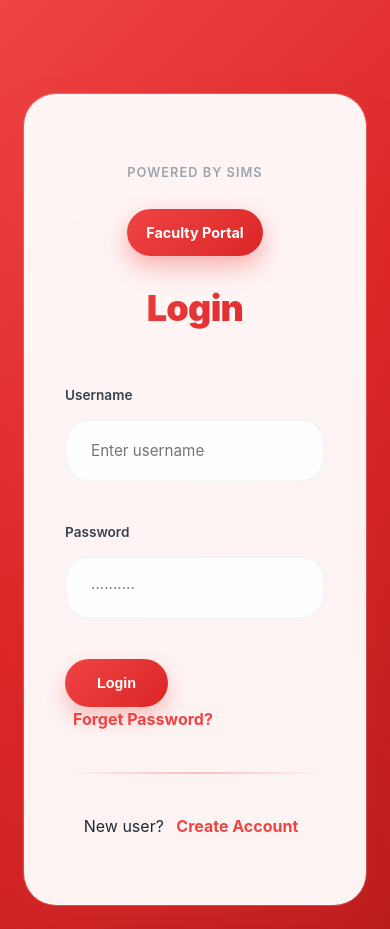
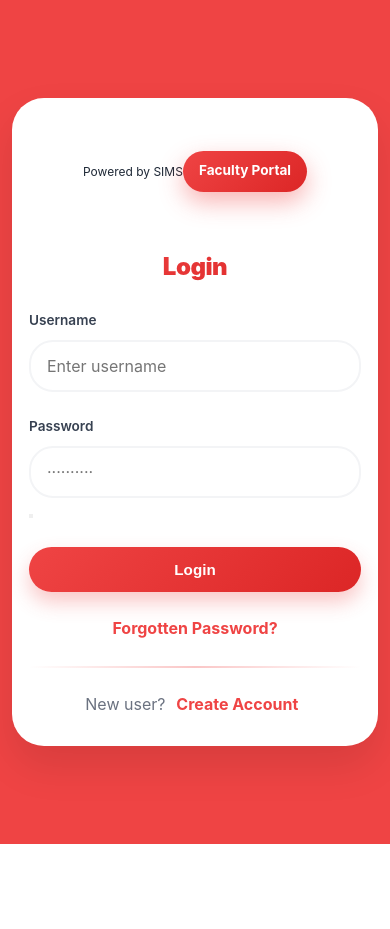
Before and after one commit to Mith-Pawar/Scheduler_app, a React (Vite) app: page / in a window 390 px wide. After the commit the page ends 844 px from the top, so only its background shows below. Built offline with nearby package versions, Linux system fonts and the light colour scheme.

Commit message:
loginpagechanges

```diff
--- a/src/App.css
+++ b/src/App.css
@@ -4,22 +4,23 @@
   box-sizing: border-box;
 }
 
+body, html {
+  scroll-behavior: auto !important;
+  overscroll-behavior: none !important;
+}
+
 .navbar {
   height: 70px;
   width: 100%;
   padding: 0 30px;
-
   background: #9e2a2b;
   color: white;
-
   display: flex;
   align-items: center;
   justify-content: space-between;
-
   position: fixed;
   top: 0;
   z-index: 9;
-
   box-shadow: 0 2px 8px rgba(0, 0, 0, 0.15);
 }
 
@@ -76,13 +77,10 @@
     left: 0;
     width: 100%;
     background-color: #9e2a2b;
-
     flex-direction: column;
     align-items: center;
     gap: 15px;
-
     padding: 20px 0;
-
     display: none;
   }
 
@@ -92,7 +90,6 @@
 }
 
 /* SIMS Scheduler App - Red Theme - Responsive UI */
-
 
 body {
   font-family: 'Inter', -apple-system, BlinkMacSystemFont, 'Segoe UI', Roboto, sans-serif;
@@ -122,9 +119,13 @@ body {
   padding-top: 70px;
 }
 
+/* Remove padding on auth page */
+.app-container:has(> .auth-container) {
+  padding-top: 0;
+}
+
 /* Responsive padding */
 @media (max-width: 768px) {
-
   .dashboard-card,
   .sims-card {
     margin: 1.5rem;
@@ -134,14 +135,58 @@ body {
 }
 
 @media (max-width: 480px) {
-
   .dashboard-card,
   .sims-card {
     padding: 2rem 1.5rem;
   }
 }
 
-/* Buttons */
+/* Auth page - SIMPLE fixed */
+.auth-container, .auth-bg {
+  min-height: 100vh;
+  overflow-y: visible !important;
+  scroll-behavior: auto !important;
+  overscroll-behavior: none !important;
+}
+
+.auth-container {
+  display: flex;
+  align-items: center;
+  justify-content: center;
+  flex-direction: column;
+  padding: 2rem 1rem;
+  background: #ef4444;
+}
+
+.auth-card {
+  padding: 3rem 2rem;
+  background: white;
+  border-radius: 2rem;
+  box-shadow: 0 20px 40px rgba(0, 0, 0, 0.1);
+  position: relative;
+  z-index: 10;
+  max-width: 450px;
+  width: 100%;
+  margin: 0 auto;
+}
+
+.auth-card, .form-container {
+  animation: none !important;
+}
+
+.form-container {
+  transition: opacity 0.3s ease;
+  width: 100%;
+}
+
+.form-container:not(.active) {
+  display: none;
+}
+
+.form-container.active {
+  display: block;
+}
+
 .btn-primary {
   background: linear-gradient(135deg, #ef4444, #dc2626);
   color: white;
@@ -156,6 +201,7 @@ body {
   position: relative;
   overflow: hidden;
   white-space: nowrap;
+  width: 100%;
 }
 
 .btn-primary::before {
@@ -232,137 +278,28 @@ select.input-field:focus {
   font-size: clamp(0.85rem, 2.5vw, 0.95rem);
 }
 
-/* Grid Responsive */
-.lecture-grid {
-  display: grid;
-  grid-template-columns: repeat(auto-fill, minmax(340px, 1fr));
-  gap: 2.5rem;
-  margin: 3.5rem 0;
+.auth-btn {
+  @extend .btn-primary;
 }
 
-@media (max-width: 1024px) {
-  .lecture-grid {
-    grid-template-columns: repeat(auto-fill, minmax(300px, 1fr));
-    gap: 2rem;
-  }
+.google-btn {
+  background: white;
+  color: #333;
+  border: 2px solid #ddd;
+  padding: 1rem 2rem;
+  border-radius: 1.5rem;
+  cursor: pointer;
+  transition: all 0.3s ease;
+  width: 100%;
+  margin-top: 1rem;
 }
 
-@media (max-width: 768px) {
-  .lecture-grid {
-    grid-template-columns: 1fr;
-    gap: 2rem;
-  }
+.google-btn:hover {
+  background: #f8f9fa;
+  transform: translateY(-2px);
+  box-shadow: 0 10px 25px rgba(0, 0, 0, 0.15);
 }
 
-/* Cards */
-.lecture-card {
-  background: rgba(255, 255, 255, 0.92);
-  backdrop-filter: blur(12px);
-  border-radius: 2.25rem;
-  padding: 2.25rem;
-  border-left: 6px solid #ef4444;
-  transition: all 0.4s cubic-bezier(0.4, 0, 0.2, 1);
-  box-shadow: 0 15px 35px rgba(0, 0, 0, 0.12), 0 5px 15px rgba(239, 68, 68, 0.1);
-}
-
-.lecture-card:hover {
-  transform: translateY(-10px) scale(1.02);
-  box-shadow: 0 30px 60px rgba(239, 68, 68, 0.25);
-  border-left-color: #dc2626;
-}
-
-.lecture-card.warning {
-  border-left-color: #f59e0b;
-  background: rgba(254, 252, 232, 0.95);
-  box-shadow: 0 15px 35px rgba(245, 158, 11, 0.25);
-}
-
-/* Header */
-.dashboard-header {
-  display: flex;
-  justify-content: space-between;
-  align-items: flex-start;
-  flex-wrap: wrap;
-  gap: 1.5rem;
-  margin-bottom: 4rem;
-  padding-bottom: 2.5rem;
-  border-bottom: 3px solid rgba(239, 68, 68, 0.25);
-}
-
-@media (max-width: 640px) {
-  .dashboard-header {
-    flex-direction: column;
-    align-items: stretch;
-    gap: 1.5rem;
-  }
-}
-
-.welcome-text h2 {
-  background: linear-gradient(135deg, #ef4444, #dc2626);
-  -webkit-background-clip: text;
-  -webkit-text-fill-color: transparent;
-  background-clip: text;
-  font-size: clamp(2rem, 6vw, 3rem);
-  font-weight: 800;
-  margin: 0.5rem 0;
-  letter-spacing: -0.03em;
-  line-height: 1.2;
-}
-
-.powered {
-  font-size: clamp(0.8rem, 2.5vw, 0.9rem);
-  color: #9ca3af;
-  font-weight: 600;
-  text-transform: uppercase;
-  letter-spacing: 0.08em;
-}
-
-/* Alert banner */
-.alert-banner {
-  background: linear-gradient(135deg, #fef2f2, #ffe4e4);
-  border: 2px solid rgba(239, 68, 68, 0.25);
-  border-radius: 1.75rem;
-  padding: 1.5rem 2.5rem;
-  margin-bottom: 3rem;
-  display: flex;
-  align-items: center;
-  gap: 1.25rem;
-  color: #b91c1c;
-  font-weight: 600;
-  font-size: 1.05rem;
-  box-shadow: 0 15px 35px rgba(239, 68, 68, 0.15);
-}
-
-@media (max-width: 640px) {
-  .alert-banner {
-    flex-direction: column;
-    text-align: center;
-    gap: 1rem;
-    padding: 1.5rem;
-  }
-}
-
-/* Form layout */
-.add-lecture-form {
-  display: grid;
-  grid-template-columns: repeat(auto-fit, minmax(250px, 1fr));
-  gap: 1.75rem;
-  margin-top: 4rem;
-  padding: 2.5rem;
-  background: linear-gradient(135deg, rgba(255, 255, 255, 0.85), rgba(255, 255, 255, 0.65));
-  border-radius: 2.5rem;
-  border: 2px solid rgba(239, 68, 68, 0.15);
-  box-shadow: 0 20px 45px rgba(0, 0, 0, 0.1);
-}
-
-@media (max-width: 768px) {
-  .add-lecture-form {
-    grid-template-columns: 1fr;
-    gap: 1.5rem;
-  }
-}
-
-/* Auth page specific */
 .form-title {
   font-size: clamp(2.25rem, 7vw, 3.25rem);
   font-weight: 900;
@@ -422,6 +359,121 @@ select.input-field:focus {
   border-left: 5px solid #ef4444;
   font-weight: 600;
   box-shadow: 0 10px 25px rgba(239, 68, 68, 0.2);
+  display: flex;
+  align-items: center;
+  gap: 0.75rem;
+  animation: none;
+}
+
+/* Mobile responsive auth */
+@media (max-width: 768px) {
+  .auth-container {
+    padding: 1rem;
+    min-height: 100vh;
+  }
+
+  .auth-card {
+    padding: 2rem 1.5rem;
+    max-width: 100%;
+    margin: 1rem;
+  }
+
+  .form-title {
+    font-size: clamp(1.75rem, 5vw, 2.25rem);
+    margin-bottom: 2rem;
+  }
+
+  .input-group {
+    margin-bottom: 1.75rem;
+  }
+
+  .input-field,
+  select.input-field {
+    padding: 1rem 1.25rem;
+    font-size: clamp(0.9rem, 2.5vw, 1rem);
+  }
+
+  .password-field {
+    padding-right: 2.5rem;
+  }
+
+  .password-toggle {
+    right: 0.75rem;
+    font-size: 1rem;
+  }
+
+  .btn-primary {
+    padding: 0.875rem 1.5rem;
+    font-size: 0.95rem;
+  }
+
+  .error-msg {
+    padding: 1rem 1.5rem;
+    font-size: 0.9rem;
+    margin: 1.5rem 0;
+  }
+
+  .faculty-badge {
+    font-size: 0.85rem;
+    padding: 0.6rem 1rem;
+  }
+
+  .toggle-link,
+  .forgot-link a {
+    padding: 0.2rem 0.4rem;
+  }
+}
+
+@media (max-width: 480px) {
+  .auth-container {
+    padding: 0.75rem;
+  }
+
+  .auth-card {
+    padding: 1.75rem 1rem;
+    margin: 0.75rem;
+  }
+
+  .form-title {
+    font-size: 1.5rem;
+    margin-bottom: 1.5rem;
+  }
+
+  .input-group {
+    margin-bottom: 1.5rem;
+  }
+
+  .input-group label {
+    font-size: 0.85rem;
+    margin-bottom: 0.5rem;
+  }
+
+  .input-field,
+  select.input-field {
+    padding: 0.875rem 1rem;
+    font-size: 1rem;
+    min-height: 48px;
+  }
+
+  .button,
+  .btn-primary {
+    width: 100%;
+    padding: 0.875rem 1rem;
+    font-size: 0.95rem;
+  }
+
+  .error-msg {
+    padding: 0.875rem 1rem;
+    font-size: 0.85rem;
+  }
+
+  .divider {
+    margin: 1.5rem 0;
+  }
+
+  .powered {
+    font-size: 0.75rem;
+  }
 }
 
 /* Lecture title */
--- a/src/App.jsx
+++ b/src/App.jsx
@@ -1,5 +1,5 @@
 import React from 'react';
-import { BrowserRouter, Routes, Route, Navigate } from 'react-router-dom';
+import { BrowserRouter, Routes, Route, Navigate, useLocation } from 'react-router-dom';
 import { AuthProvider, useAuth } from './context/AuthContext';
 import { ToastProvider } from './context/ToastContext';
 import AuthPage from './pages/AuthPage';
@@ -27,10 +27,12 @@ const RequireAuth = ({ children }) => {
 
 const AppContent = () => {
   const { currentUser } = useAuth();
+  const location = useLocation();
+  const isAuthPage = location.pathname === '/';
 
   return (
     <>
-      {currentUser && <Navbar />}
+      {currentUser && !isAuthPage && <Navbar />}
       <div className="app-container">
         <Routes>
           <Route path="/" element={<AuthPage />} />
@@ -46,7 +48,7 @@ const AppContent = () => {
           <Route path="*" element={<Navigate to="/" replace />} />
         </Routes>
       </div>
-      {currentUser && <Footer />}
+      {currentUser && !isAuthPage && <Footer />}
     </>
   );
 };
--- a/src/pages/AuthPage.jsx
+++ b/src/pages/AuthPage.jsx
@@ -5,6 +5,9 @@ import { useToast } from '../context/ToastContext';
 
 const AuthPage = () => {
   const [isLogin, setIsLogin] = useState(true);
+  const [loading, setLoading] = useState(false);
+  const [showPassword, setShowPassword] = useState(false);
+  const [showConfirmPassword, setShowConfirmPassword] = useState(false);
   const [formData, setFormData] = useState({
     username: '',
     password: '',
@@ -29,13 +32,17 @@ const AuthPage = () => {
       setError('Username and password required');
       return;
     }
+    setLoading(true);
+    setTimeout(() => {
       const res = login(formData.username, formData.password);
+      setLoading(false);
       if (res.success) {
         toast.showToast('Login successful! Redirecting...', 'success');
         setTimeout(() => navigate('/dashboard'), 800);
       } else {
         setError(res.error);
       }
+    }, 500);
   };
 
   const handleRegister = (e) => {
@@ -45,11 +52,14 @@ const AuthPage = () => {
       setError('All fields are required');
       return;
     }
-    if (password !== confirmPassword) {
-      setError('Passwords do not match');
+    if (password.length < 6) {
+      setError('Password must be at least 6 characters');
       return;
     }
+    setLoading(true);
+    setTimeout(() => {
       const res = register(fullName, username, email, password, role);
+      setLoading(false);
       if (res.success) {
         toast.showToast('Registration successful! Please login.', 'success');
         setIsLogin(true);
@@ -64,23 +74,22 @@ const AuthPage = () => {
       } else {
         setError(res.error);
       }
+    }, 500);
   };
-
-
 
   const handleForgot = () => {
     toast.showToast('Password reset link sent to your registered email.', 'info');
   };
 
   return (
-<div className="sims-card" style={{ padding: '4rem 2.5rem' }}>
-
-      <div style={{ textAlign: 'center' }}>
+    <div className="auth-container">
+      <div className="sims-card auth-card" style={{ maxWidth: '450px', width: '100%', margin: '0 auto' }}>
+        <div style={{ textAlign: 'center', marginBottom: '2rem' }}>
           <span className="powered"><i className="fas fa-chalkboard-teacher"></i> Powered by SIMS</span>
           <div className="faculty-badge"><i className="fas fa-university"></i> Faculty Portal</div>
         </div>
 
-      {isLogin ? (
+        <div className={`form-container ${isLogin ? 'active' : ''}`}>
           <form onSubmit={handleLogin}>
             <div className="form-title">Login</div>
             <div className="input-group">
@@ -92,47 +101,63 @@ const AuthPage = () => {
                 placeholder="Enter username"
                 value={formData.username}
                 onChange={handleChange}
+                disabled={loading}
               />
             </div>
             <div className="input-group">
               <label>Password</label>
+              <div className="password-input-group">
                 <input
-              className="input-field"
-              type="password"
+                  className="input-field password-field"
+                  type={showPassword ? 'text' : 'password'}
                   name="password"
                   placeholder="··········"
                   value={formData.password}
                   onChange={handleChange}
+                  disabled={loading}
                 />
+                <button
+                  type="button"
+                  className="password-toggle"
+                  onClick={() => setShowPassword(!showPassword)}
+                  disabled={loading}
+                >
+                  <i className={`fas ${showPassword ? 'fa-eye-slash' : 'fa-eye'}`}></i>
+                </button>
               </div>
-          {error && <div className="error-msg">{error}</div>}
-          <button type="submit" className="btn-primary">
-            <i className="fas fa-sign-in-alt"></i> Login
+            </div>
+            {error && <div className="error-msg"><i className="fas fa-exclamation-circle"></i> {error}</div>}
+            <button type="submit" className="btn-primary" disabled={loading} style={{ width: '100%' }}>
+              {loading ? <><i className="fas fa-spinner fa-spin"></i> Logging in...</> : <><i className="fas fa-sign-in-alt"></i> Login</>}
             </button>
 
-          <div className="forgot-link">
+            <div className="forgot-link" style={{ textAlign: 'center', marginTop: '1.5rem' }}>
               <a onClick={handleForgot} style={{ cursor: 'pointer' }}>
-              Forget Password?
+                Forgotten Password?
               </a>
             </div>
             <hr className="divider" />
-          <div style={{ textAlign: 'center', marginTop: '0.5rem' }}>
-            <span>New user? </span>
+            <div style={{ textAlign: 'center', marginTop: '1.5rem' }}>
+              <span style={{ color: '#6b7280' }}>New user? </span>
               <span
                 className="toggle-link"
                 onClick={() => {
                   setIsLogin(false);
                   setError('');
-                setFormData({ ...formData, username: '', password: '' });
+                  setFormData({ ...formData, username: '', password: '', confirmPassword: '' });
+                  setShowPassword(false);
+                  setShowConfirmPassword(false);
                 }}
               >
                 Create Account
               </span>
             </div>
           </form>
-      ) : (
+        </div>
+
+        <div className={`form-container ${!isLogin ? 'active' : ''}`}>
           <form onSubmit={handleRegister}>
-          <div className="form-title">Registration</div>
+            <div className="form-title">Register</div>
             <div className="input-group">
               <label>Full Name</label>
               <input
@@ -142,6 +167,7 @@ const AuthPage = () => {
                 placeholder="Dr. John Mathews"
                 value={formData.fullName}
                 onChange={handleChange}
+                disabled={loading}
               />
             </div>
             <div className="input-group">
@@ -153,6 +179,7 @@ const AuthPage = () => {
                 placeholder="choose username"
                 value={formData.username}
                 onChange={handleChange}
+                disabled={loading}
               />
             </div>
             <div className="input-group">
@@ -164,6 +191,7 @@ const AuthPage = () => {
                 placeholder="email@sims.edu"
                 value={formData.email}
                 onChange={handleChange}
+                disabled={loading}
               />
             </div>
             <div className="input-group">
@@ -173,6 +201,7 @@ const AuthPage = () => {
                 className="input-field"
                 value={formData.role}
                 onChange={handleChange}
+                disabled={loading}
               >
                 <option value="teacher">Teacher</option>
                 <option value="admin">Admin</option>
@@ -180,33 +209,55 @@ const AuthPage = () => {
             </div>
             <div className="input-group">
               <label>Password</label>
+              <div className="password-input-group">
                 <input
-              className="input-field"
-              type="password"
+                  className="input-field password-field"
+                  type={showPassword ? 'text' : 'password'}
                   name="password"
                   placeholder="Create password"
                   value={formData.password}
                   onChange={handleChange}
+                  disabled={loading}
                 />
+                <button
+                  type="button"
+                  className="password-toggle"
+                  onClick={() => setShowPassword(!showPassword)}
+                  disabled={loading}
+                >
+                  <i className={`fas ${showPassword ? 'fa-eye-slash' : 'fa-eye'}`}></i>
+                </button>
+              </div>
             </div>
             <div className="input-group">
               <label>Confirm Password</label>
+              <div className="password-input-group">
                 <input
-              className="input-field"
-              type="password"
+                  className="input-field password-field"
+                  type={showConfirmPassword ? 'text' : 'password'}
                   name="confirmPassword"
                   placeholder="Confirm password"
                   value={formData.confirmPassword}
                   onChange={handleChange}
+                  disabled={loading}
                 />
+                <button
+                  type="button"
+                  className="password-toggle"
+                  onClick={() => setShowConfirmPassword(!showConfirmPassword)}
+                  disabled={loading}
+                >
+                  <i className={`fas ${showConfirmPassword ? 'fa-eye-slash' : 'fa-eye'}`}></i>
+                </button>
               </div>
-          {error && <div className="error-msg">{error}</div>}
-          <button type="submit" className="btn-primary">
-            <i className="fas fa-user-plus"></i> Register
+            </div>
+            {error && <div className="error-msg"><i className="fas fa-exclamation-circle"></i> {error}</div>}
+            <button type="submit" className="btn-primary" disabled={loading} style={{ width: '100%' }}>
+              {loading ? <><i className="fas fa-spinner fa-spin"></i> Registering...</> : <><i className="fas fa-user-plus"></i> Register</>}
             </button>
             <hr className="divider" />
             <div style={{ textAlign: 'center' }}>
-            <span>Already have an account? </span>
+              <span style={{ color: '#6b7280' }}>Already have an account? </span>
               <span
                 className="toggle-link"
                 onClick={() => {
@@ -220,13 +271,16 @@ const AuthPage = () => {
                     confirmPassword: '',
                     role: 'teacher',
                   });
+                  setShowPassword(false);
+                  setShowConfirmPassword(false);
                 }}
               >
                 Login
               </span>
             </div>
           </form>
-      )}
+        </div>
+      </div>
     </div>
   );
 };
```
Also changed, not shown: 1 other file (tests, documents, lock files or other folders). Lines whose indentation alone changed are shown as unchanged.
